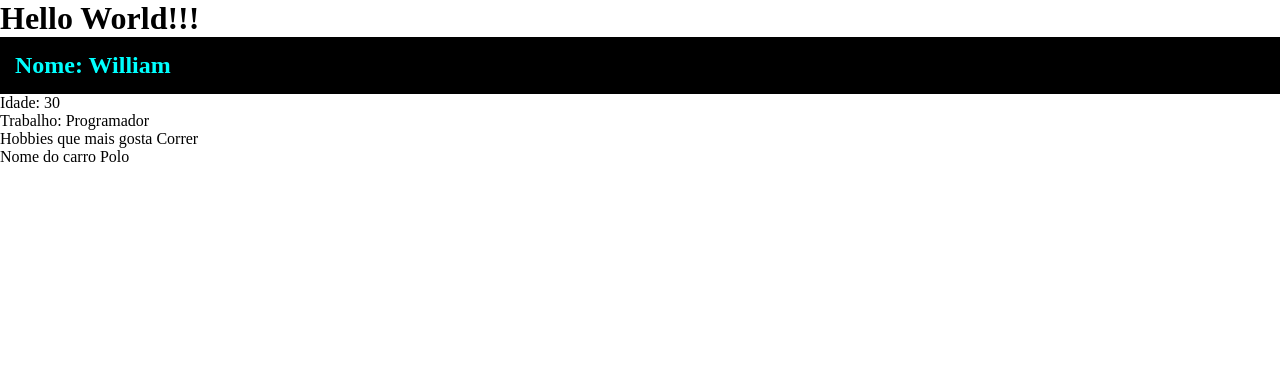
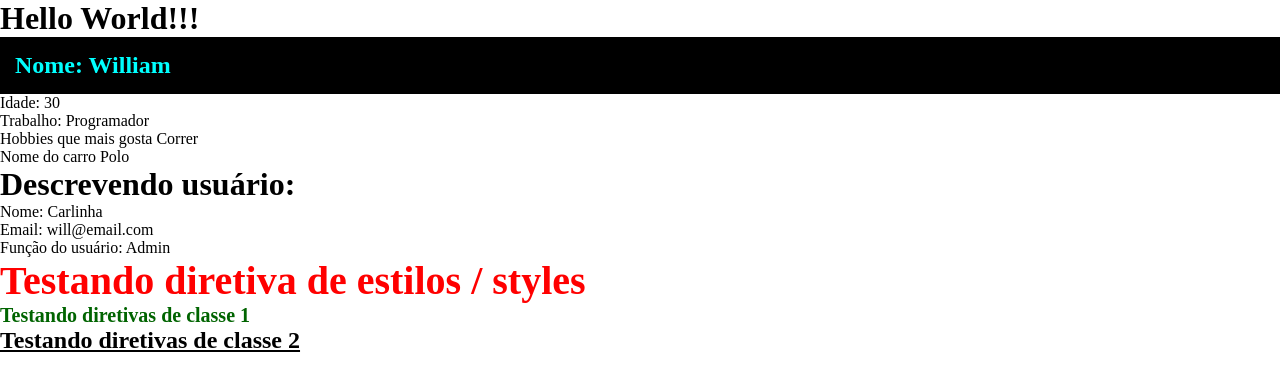
Before and after one commit to williamwhang/moment, an Angular app: page / in a window 1280 px wide. Shown: the top 390 px of the page. Built offline with nearby package versions, Linux system fonts and the light colour scheme.

Commit message:
Diretivas

```diff
--- a/src/app/app.component.html
+++ b/src/app/app.component.html
@@ -1,2 +1,4 @@
 <h1> Hello World!!!</h1>
 <app-first-component></app-first-component>
+<app-parent-data [name]="userName" [userData]="userData"></app-parent-data>
+<app-directives></app-directives>
--- a/src/app/app.component.ts
+++ b/src/app/app.component.ts
@@ -6,5 +6,12 @@
   styleUrls: ['./app.component.css']
 })
 export class AppComponent {
+  userName = 'Carlinha';
+
+  userData = {
+    email: 'will@email.com',
+    role: 'Admin',
+  }
+
   title = 'moment';
 }
--- a/src/app/app.module.ts
+++ b/src/app/app.module.ts
@@ -3,11 +3,15 @@
 
 import { AppComponent } from './app.component';
 import { FirstComponentComponent } from './components/first-component/first-component.component';
+import { ParentDataComponent } from './components/parent-data/parent-data.component';
+import { DirectivesComponent } from './components/directives/directives.component';
 
 @NgModule({
   declarations: [
     AppComponent,
-    FirstComponentComponent
+    FirstComponentComponent,
+    ParentDataComponent,
+    DirectivesComponent
   ],
   imports: [
     BrowserModule
--- /dev/null
+++ b/src/app/components/directives/directives.component.css
@@ -0,0 +1,11 @@
+.small-title {
+  font-size: 20px;
+}
+
+.green-title {
+  color: darkgreen;
+}
+
+.underline-title {
+  text-decoration: underline;
+}
--- /dev/null
+++ b/src/app/components/directives/directives.component.html
@@ -0,0 +1,5 @@
+<h2 [ngStyle]="{'font-size': size + 'px', color }">
+  Testando diretiva de estilos / styles </h2>
+
+  <h2 [ngClass]="classes"> Testando diretivas de classe 1</h2>
+  <h2 [ngClass]="underline"> Testando diretivas de classe 2</h2>
--- /dev/null
+++ b/src/app/components/directives/directives.component.ts
@@ -0,0 +1,22 @@
+import { Component, OnInit } from '@angular/core';
+
+@Component({
+  selector: 'app-directives',
+  templateUrl: './directives.component.html',
+  styleUrls: ['./directives.component.css']
+})
+export class DirectivesComponent implements OnInit {
+  size = 40;
+  font = 'Arial';
+  color = 'red';
+
+  classes = [ 'green-title', 'small-title'];
+
+  underline = 'underline-title';
+
+  constructor() { }
+
+  ngOnInit(): void {
+  }
+
+}
--- /dev/null
+++ b/src/app/components/parent-data/parent-data.component.html
@@ -0,0 +1,4 @@
+<h1>Descrevendo usuário:</h1>
+<p>Nome: {{ name }} </p>
+<p>Email: {{ userData.email }}</p>
+<p>Função do usuário: {{ userData.role }}</p>
--- /dev/null
+++ b/src/app/components/parent-data/parent-data.component.ts
@@ -0,0 +1,17 @@
+import { Component, OnInit, Input } from '@angular/core';
+
+@Component({
+  selector: 'app-parent-data',
+  templateUrl: './parent-data.component.html',
+  styleUrls: ['./parent-data.component.css']
+})
+export class ParentDataComponent implements OnInit {
+  @Input() name = '';
+  @Input() userData!: {email: string, role: string}
+
+  constructor() { }
+
+  ngOnInit(): void {
+  }
+
+}
```
Also changed, not shown: src/app/components/parent-data/parent-data.component.css (added), 2 other files (tests, documents, lock files or other folders).
